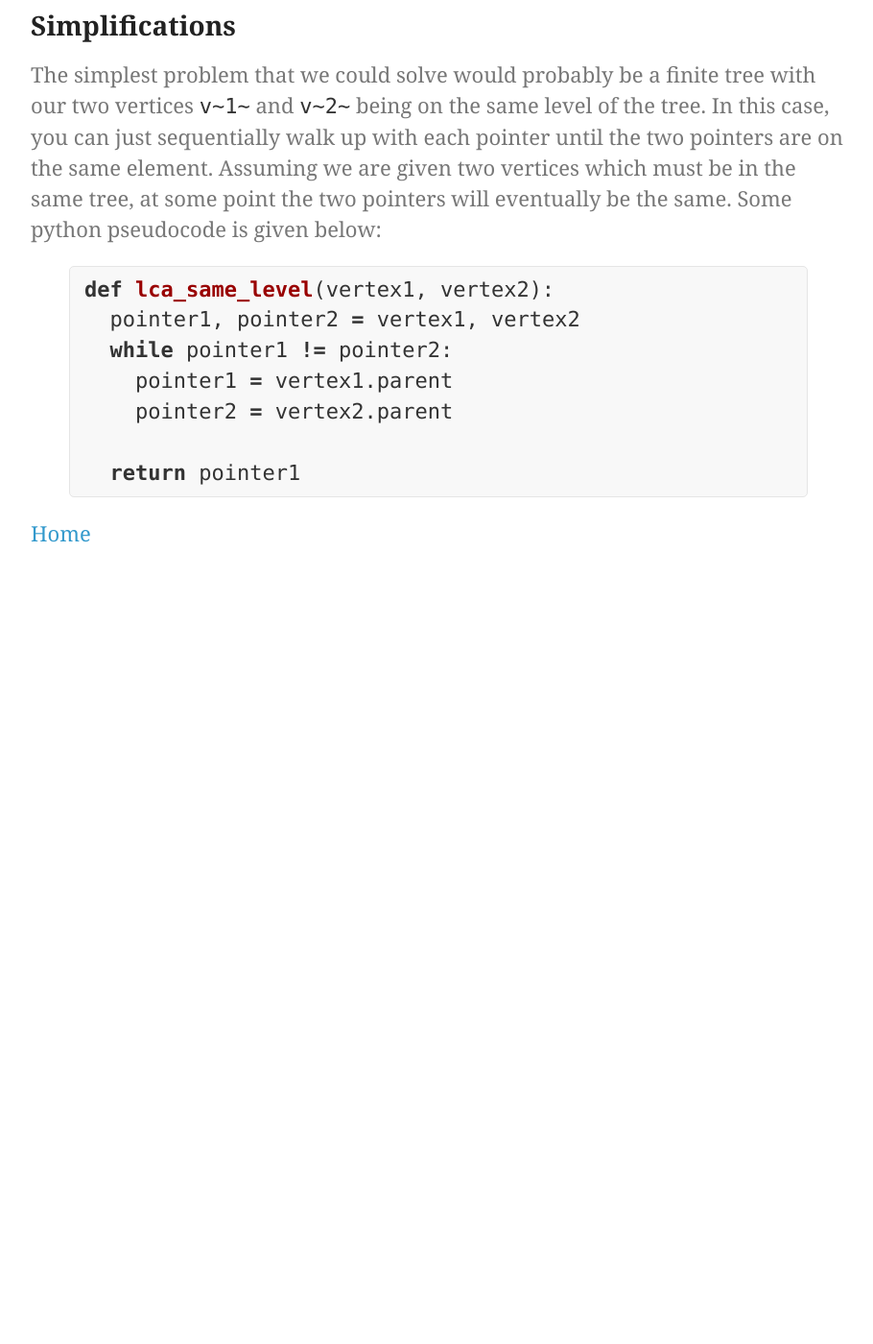
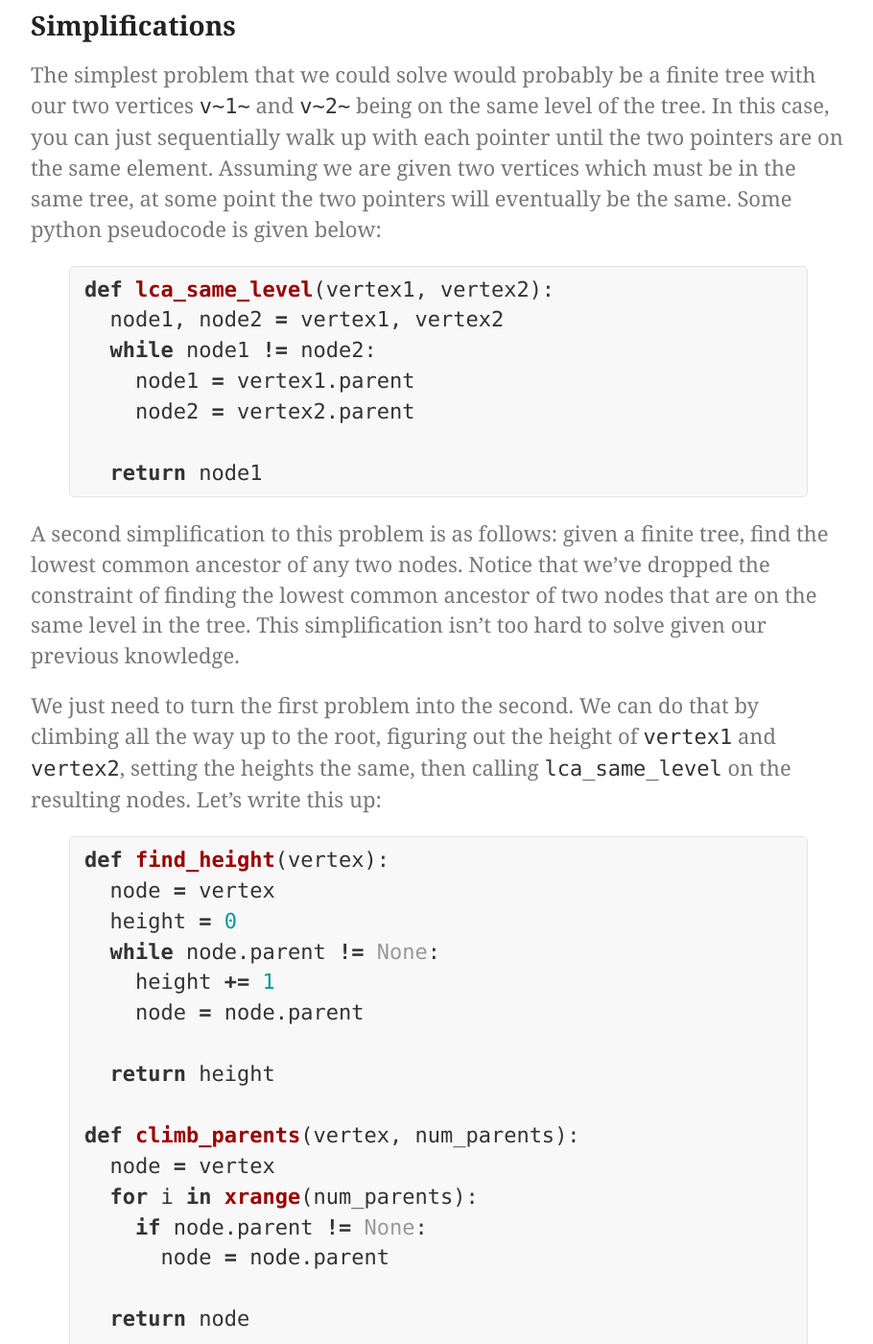
Before and after one commit to wangjohn/wangjohn.github.io, a Jekyll site: the page built from _posts/2013-11-3-problem-2-solution.md, in a window 1280 px wide and 1400 px high, scrolled down 405 px. Shown: the whole window at 96% size, without its empty margins (183-1093 px from the left). Built offline with Jekyll 4.4.1, drawn with Linux system fonts in a browser that asks for light colours; before the commit the page ends 1035 px from its top, so only the background shows below that; some of the changed text lies outside the part shown.

Commit message:
Finite tree solution.

```diff
--- a/_posts/2013-11-3-problem-2-solution.md
+++ b/_posts/2013-11-3-problem-2-solution.md
@@ -17,10 +17,43 @@
 
 {% highlight python %}
 def lca_same_level(vertex1, vertex2):
-  pointer1, pointer2 = vertex1, vertex2
-  while pointer1 != pointer2:
-    pointer1 = vertex1.parent
-    pointer2 = vertex2.parent
+  node1, node2 = vertex1, vertex2
+  while node1 != node2:
+    node1 = vertex1.parent
+    node2 = vertex2.parent
 
-  return pointer1
+  return node1
 {% endhighlight %}
+
+A second simplification to this problem is as follows: given a finite tree, find the lowest common ancestor of any two nodes. Notice that we've dropped the constraint of finding the lowest common ancestor of two nodes that are on the same level in the tree. This simplification isn't too hard to solve given our previous knowledge.
+
+We just need to turn the first problem into the second. We can do that by climbing all the way up to the root, figuring out the height of `vertex1` and `vertex2`, setting the heights the same, then calling `lca_same_level` on the resulting nodes. Let's write this up:
+
+{% highlight python %}
+def find_height(vertex):
+  node = vertex
+  height = 0
+  while node.parent != None:
+    height += 1
+    node = node.parent
+
+  return height
+
+def climb_parents(vertex, num_parents):
+  node = vertex
+  for i in xrange(num_parents):
+    if node.parent != None:
+      node = node.parent
+
+  return node
+
+def lca_finite_tree(vertex1, vertex2):
+  h1, h2 = find_height(vertex1), find_height(vertex2)
+
+  if h2 < h1:
+    vertex2 = climb_parents(vertex2, h1 - h2)
+  elif h2 > h1:
+    vertex1 = climb_parents(vertex1, h2 - h1)
+
+  return lca_same_level(vertex1, vertex2)
+{% endhighlight %}
```
